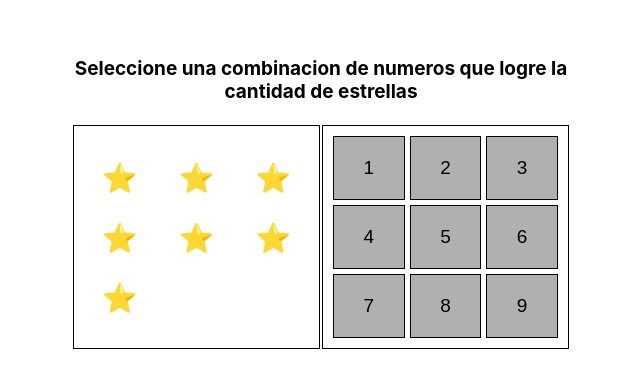
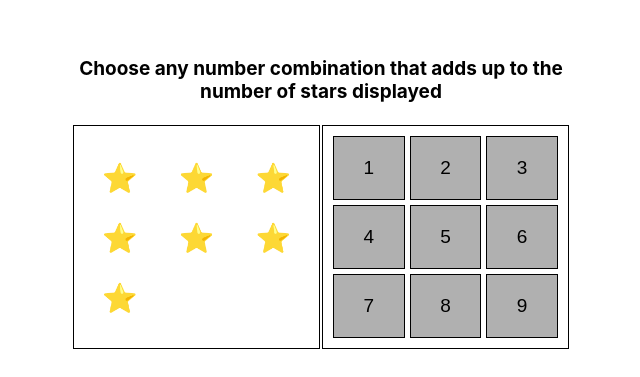
Before and after one commit to tomifrongi/match-game-react, a React app in the folder star-match-game/: page / in a window 1280 px wide. Shown: the part 221-598 px from the top of the page, without its empty margins (319-959 px from the left). Built offline with nearby package versions, Linux system fonts and the light colour scheme.

Commit message:
language fix

```diff
--- a/star-match-game/src/App.tsx
+++ b/star-match-game/src/App.tsx
@@ -159,8 +159,8 @@ function App() {
             <tr>
               <th colSpan={2}>
                 <p>
-                  Seleccione una combinacion de numeros que logre la cantidad de
-                  estrellas
+                  Choose any number combination that adds up to the number of
+                  stars displayed
                 </p>
               </th>
             </tr>
```
